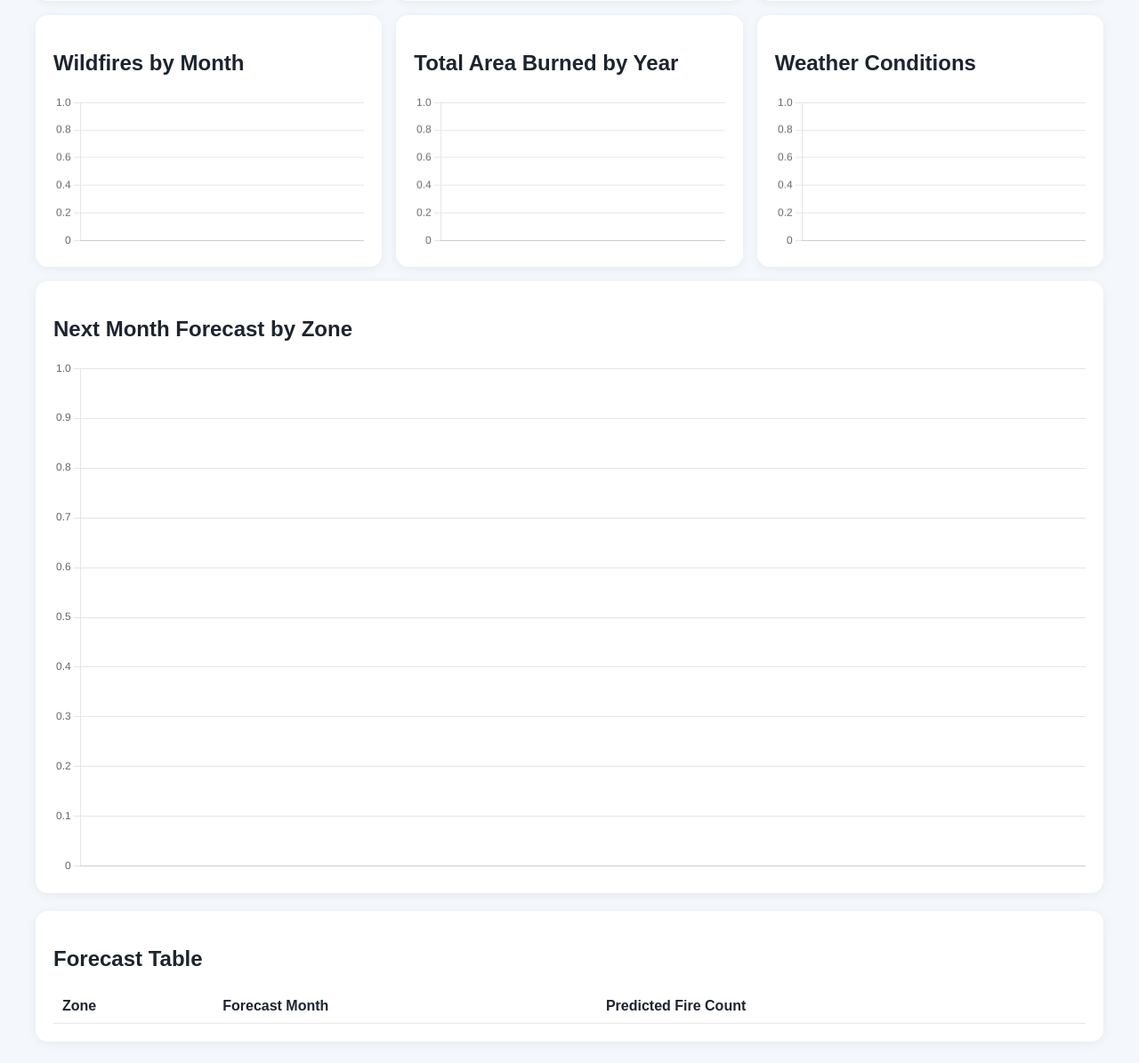
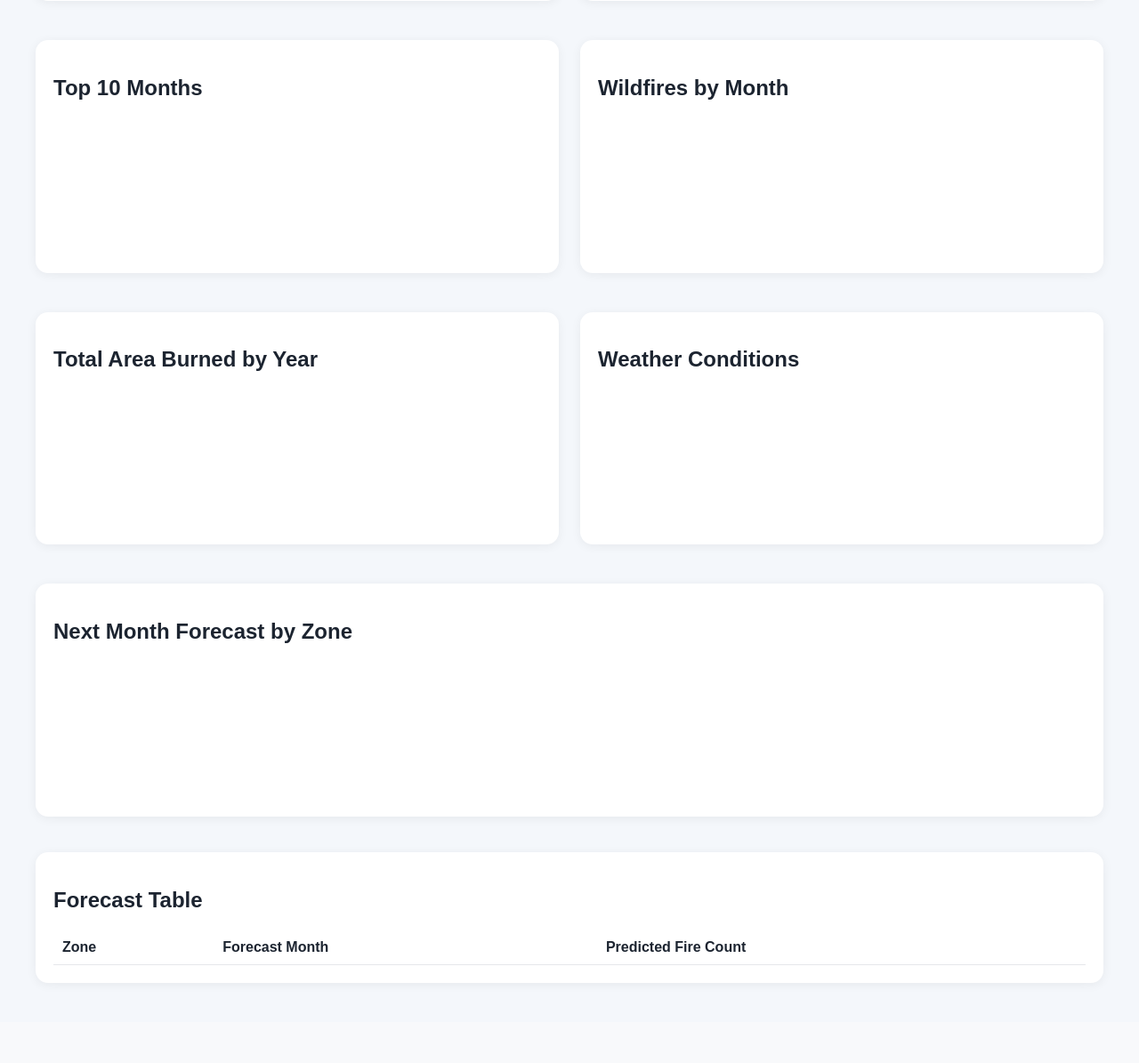
Before and after one commit to g-coronado/WildFireV2, a Django app: template dashboard/templates/dashboard/dashboard.html in a window 1280 px wide. Shown: the part 1337-2532 px from the top of the page at 89% size. After the commit the page ends 2443 px from the top, so only its background shows below. Run offline with Django 5.2, Linux system fonts and the light colour scheme; the template is opened without the code that fills it, so the values that code supplies are empty; a map, chart or similar area stays blank.

Commit message:
update and correction to diagrams

```diff
--- a/dashboard/static/dashboard/style.css
+++ b/dashboard/static/dashboard/style.css
@@ -41,8 +41,12 @@ body {
 
 .chart-grid {
     display: grid;
-    grid-template-columns: repeat(auto-fit, minmax(320px, 1fr));
-    gap: 16px;
+    grid-template-columns: repeat(auto-fit, minmax(450px, 1fr));
+    gap: 24px;
+    margin-bottom: 20px;
+}
+
+.panel {
     margin-bottom: 20px;
 }
 
--- a/dashboard/templates/dashboard/dashboard.html
+++ b/dashboard/templates/dashboard/dashboard.html
@@ -99,14 +99,34 @@
             return JSON.parse(document.getElementById(id).textContent);
         }
 
+        function valueToColor(v, min, max) {
+            const ratio = (v - min) / (max - min);
+
+            // Gradient: green → yellow → orange → red
+            const r = Math.floor(255 * ratio);
+            const g = Math.floor(200 * (1 - ratio));
+            const b = 80;
+
+            return `rgb(${r}, ${g}, ${b})`;
+        }
+
+
         function makeChart(canvasId, chartType, labelsId, valuesId, labelText) {
+            const values = readJson(valuesId);
+
+            const min = Math.min(...values);
+            const max = Math.max(...values);
+
+            const dynamicColors = values.map(v => valueToColor(v, min, max));
+
             new Chart(document.getElementById(canvasId), {
                 type: chartType,
                 data: {
                     labels: readJson(labelsId),
                     datasets: [{
                         label: labelText,
-                        data: readJson(valuesId),
+                        data: values,
+                        backgroundColor: dynamicColors,
                         borderWidth: 1
                     }]
                 },
```
Also changed, not shown: dashboard/services.py (+8 -0 lines).
